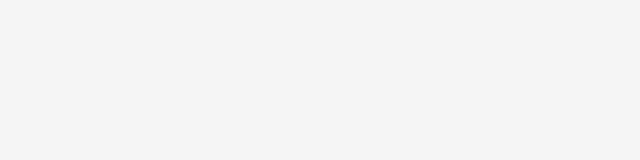
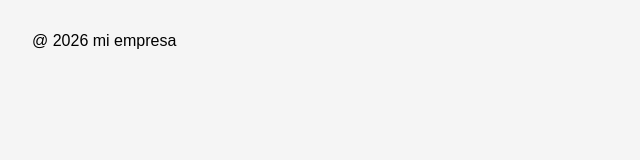
Before and after one commit to fmslopez/mi-proyecto, a plain HTML site: page index.html in a window 1280 px wide. Shown: the whole page, without its empty margins (0-640 px from the left). Drawn offline with Linux system fonts and the light colour scheme.

Commit message:
Añadir pie de página

```diff
--- a/index.html
+++ b/index.html
@@ -7,6 +7,10 @@
     <title>Mi Empresa</title>
 </head>
 <body>
+    <footer>
+        <p>@ 2026 mi empresa</p>
+        <!--falta añadir los enlaces-->
+    </footer>
     <script src="index.js"></script>
 </body>
 </html>
```
